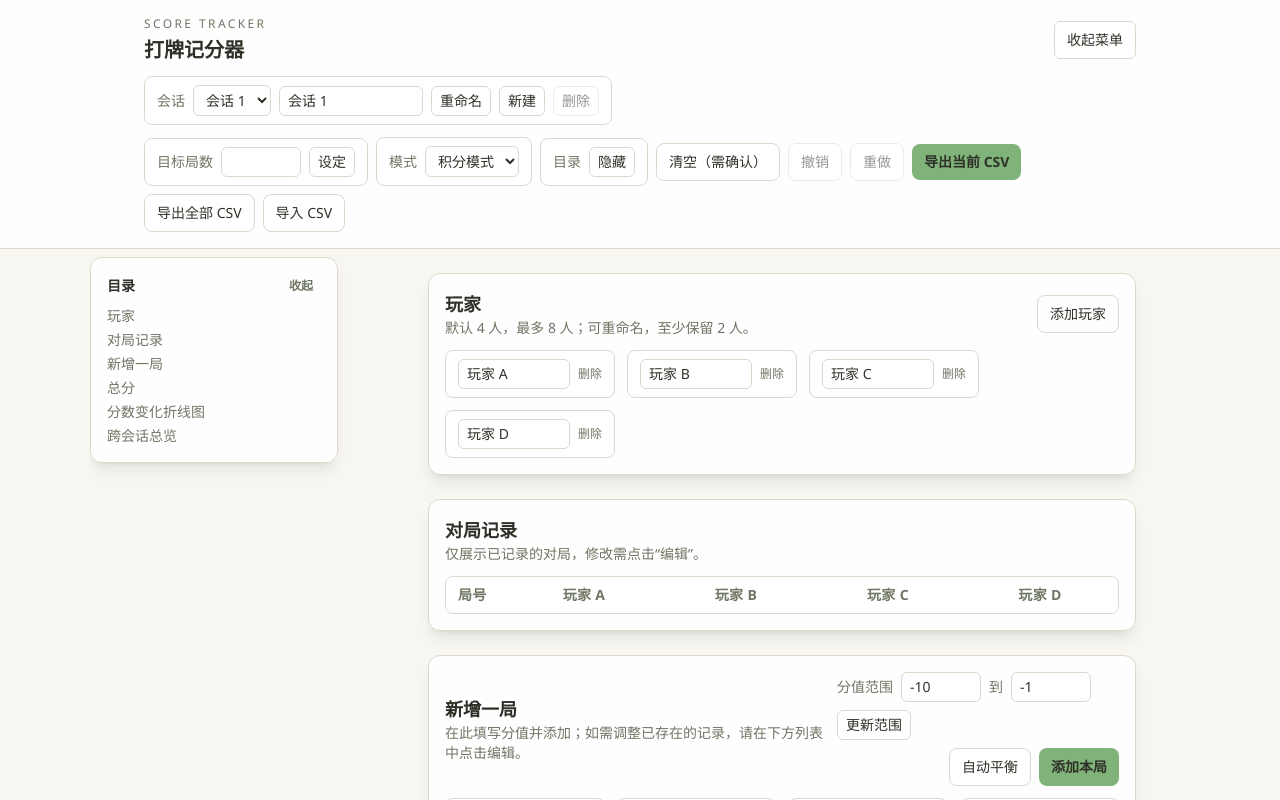
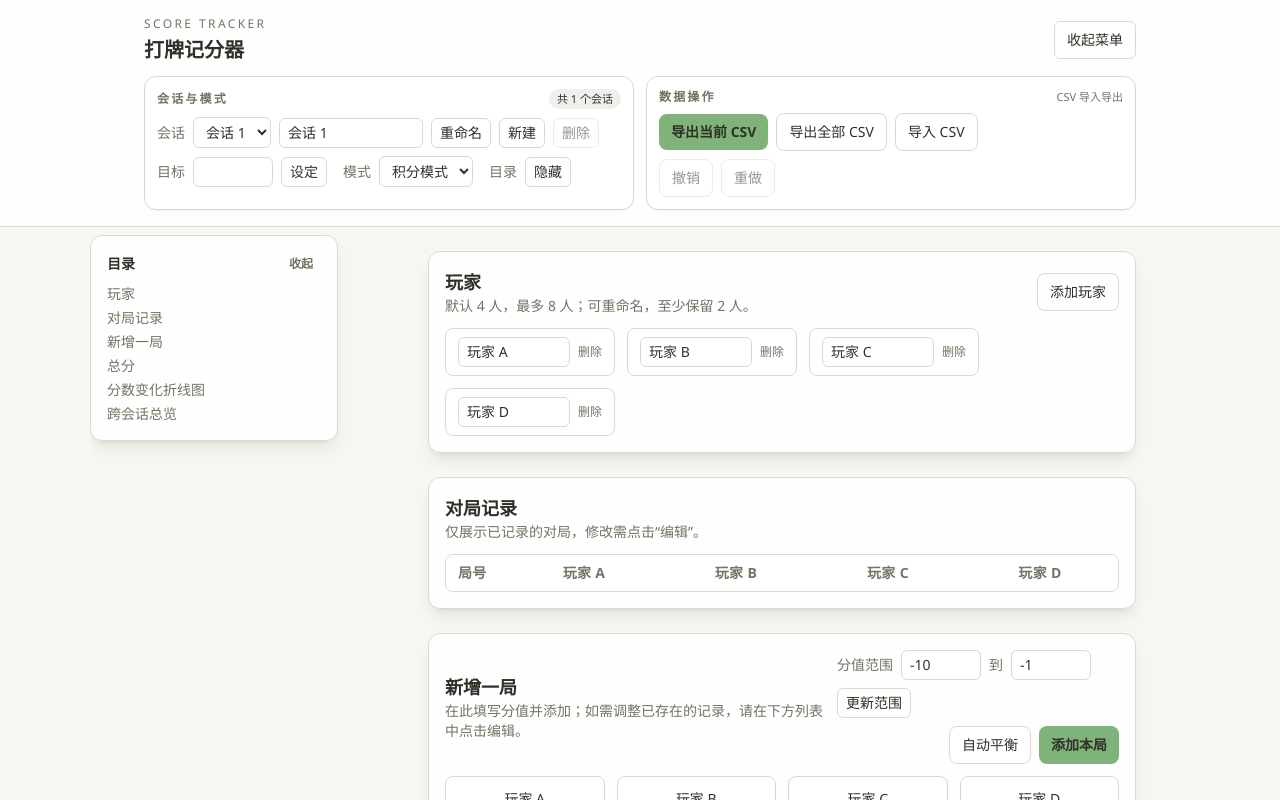
Before and after one commit to 2321Robin/ScoreCard, a React (Vite) app: page / in a window 1280 px wide. Shown: the top 800 px of the page. Built offline with nearby package versions, Linux system fonts and the light colour scheme.

Commit message:
feat: refine header menu layout

```diff
--- a/src/App.jsx
+++ b/src/App.jsx
@@ -527,24 +527,6 @@ function App() {
     cancelEdit()
   }
 
-  const clearAll = () => {
-    if (!currentSession) return
-    const ok = window.confirm('仅清空当前会话的对局数据（保留玩家、名称、模式与规则），确定吗？')
-    if (!ok) return
-    updateCurrentSessionState((session) => ({ ...session, rounds: [], nextRoundId: 1, targetRounds: '' }))
-    cancelEdit()
-    setNewRoundScores([])
-    setMahjongSpecial(false)
-    setMahjongSpecialScores([])
-    setMahjongSpecialNote('')
-    setWinnerDraft(null)
-    setDealerDraft(0)
-    setFollowTypeDraft('none')
-    setFollowTargetDraft(null)
-    setGangDraft(createEmptyGangDraft(players.length))
-    setBuyMaDraft(0)
-  }
-
   // Export helpers
   const exportSvgAsPng = (ref, filename) => {
     const node = ref?.current
@@ -867,10 +849,14 @@ function App() {
             </button>
           </div>
 
-          <div id="top-menu-panel" className={`${isHeaderMenuOpen ? 'flex' : 'hidden'} flex-col gap-3 text-sm`}>
-            <div className="flex flex-wrap items-center justify-between gap-3">
-              <div className="flex flex-wrap items-center gap-2 rounded-lg border border-line bg-panel px-3 py-2 text-muted">
-                <span>会话</span>
+          <div id="top-menu-panel" className={`${isHeaderMenuOpen ? 'grid' : 'hidden'} grid-cols-1 gap-3 text-sm lg:grid-cols-2`}>
+            <div className="rounded-xl border border-line bg-panel p-3 shadow-sm">
+              <div className="mb-2 flex items-center justify-between gap-2 text-xs text-muted">
+                <span className="font-semibold uppercase tracking-[0.18em]">会话与模式</span>
+                <span className="rounded-full bg-line/40 px-2 py-0.5 text-[11px] text-text">共 {state.sessions.length} 个会话</span>
+              </div>
+              <div className="flex flex-wrap items-center gap-2">
+                <span className="text-muted">会话</span>
                 <select
                   aria-label="切换会话"
                   className="rounded-md border border-line bg-panel px-2 py-1 text-text focus:border-accent focus:outline-none"
@@ -909,11 +895,8 @@ function App() {
                   删除
                 </button>
               </div>
-            </div>
-
-            <div className="flex flex-wrap items-center gap-2">
-              <div className="flex items-center gap-2 rounded-lg border border-line bg-panel px-3 py-2 text-muted">
-                <span>目标局数</span>
+              <div className="mt-2 flex flex-wrap items-center gap-2">
+                <span className="text-muted">目标</span>
                 <input
                   type="number"
                   className="w-20 rounded-md border border-line bg-panel px-2 py-1 text-sm text-text focus:border-accent focus:outline-none"
@@ -927,9 +910,7 @@ function App() {
                 >
                   设定
                 </button>
-              </div>
-              <div className="flex items-center gap-2 rounded-lg border border-line bg-panel px-3 py-2 text-muted">
-                <span>模式</span>
+                <span className="ml-2 text-muted">模式</span>
                 <select
                   className="rounded-md border border-line bg-panel px-2 py-1 text-text focus:border-accent focus:outline-none"
                   value={scoringMode}
@@ -938,9 +919,7 @@ function App() {
                   <option value="standard">积分模式</option>
                   <option value="mahjong">麻将模式</option>
                 </select>
-              </div>
-              <div className="flex items-center gap-2 rounded-lg border border-line bg-panel px-3 py-2 text-muted">
-                <span>目录</span>
+                <span className="ml-2 text-muted">目录</span>
                 <button
                   className="rounded-md border border-line bg-panel px-2 py-1 text-text hover:border-accent focus-visible:outline-none focus-visible:ring-2 focus-visible:ring-accent/60 focus-visible:ring-offset-2 focus-visible:ring-offset-panel"
                   onClick={() => setIsTocOpen((v) => !v)}
@@ -949,26 +928,14 @@ function App() {
                   {isTocOpen ? '隐藏' : '显示'}
                 </button>
               </div>
-              <button
-                className="rounded-lg border border-line bg-panel px-3 py-2 text-text hover:border-accent focus-visible:outline-none focus-visible:ring-2 focus-visible:ring-accent/60 focus-visible:ring-offset-2 focus-visible:ring-offset-surface"
-                onClick={clearAll}
-              >
-                清空（需确认）
-              </button>
-              <button
-                className="rounded-lg border border-line bg-panel px-3 py-2 text-text hover:border-accent disabled:opacity-50 focus-visible:outline-none focus-visible:ring-2 focus-visible:ring-accent/60 focus-visible:ring-offset-2 focus-visible:ring-offset-surface"
-                onClick={() => {}}
-                disabled
-              >
-                撤销
-              </button>
-              <button
-                className="rounded-lg border border-line bg-panel px-3 py-2 text-text hover:border-accent disabled:opacity-50 focus-visible:outline-none focus-visible:ring-2 focus-visible:ring-accent/60 focus-visible:ring-offset-2 focus-visible:ring-offset-surface"
-                onClick={() => {}}
-                disabled
-              >
-                重做
-              </button>
+            </div>
+
+            <div className="rounded-xl border border-line bg-panel p-3 shadow-sm">
+              <div className="mb-2 flex items-center justify-between gap-2 text-xs text-muted">
+                <span className="font-semibold uppercase tracking-[0.18em]">数据操作</span>
+                <span className="text-[11px]">CSV 导入导出</span>
+              </div>
+              <div className="flex flex-wrap items-center gap-2">
                 <button
                   className="rounded-lg bg-accent px-3 py-2 font-semibold text-text hover:brightness-95 focus-visible:outline-none focus-visible:ring-2 focus-visible:ring-accent/60 focus-visible:ring-offset-2 focus-visible:ring-offset-surface"
                   onClick={exportCurrentCsv}
@@ -994,6 +961,23 @@ function App() {
                     onClick={triggerImport}
                   >
                     导入 CSV
+                  </button>
+                </div>
+              </div>
+              <div className="mt-2 flex flex-wrap items-center gap-2">
+                <button
+                  className="rounded-lg border border-line bg-panel px-3 py-2 text-text hover:border-accent disabled:opacity-50 focus-visible:outline-none focus-visible:ring-2 focus-visible:ring-accent/60 focus-visible:ring-offset-2 focus-visible:ring-offset-surface"
+                  onClick={() => {}}
+                  disabled
+                >
+                  撤销
+                </button>
+                <button
+                  className="rounded-lg border border-line bg-panel px-3 py-2 text-text hover:border-accent disabled:opacity-50 focus-visible:outline-none focus-visible:ring-2 focus-visible:ring-accent/60 focus-visible:ring-offset-2 focus-visible:ring-offset-surface"
+                  onClick={() => {}}
+                  disabled
+                >
+                  重做
                 </button>
               </div>
             </div>
```
Also changed, not shown: 1 other file (tests, documents, lock files or other folders). Lines whose indentation alone changed are shown as unchanged.
